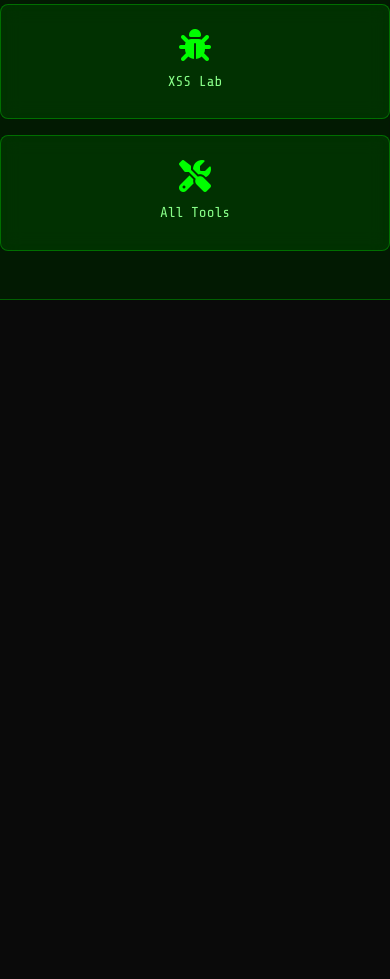
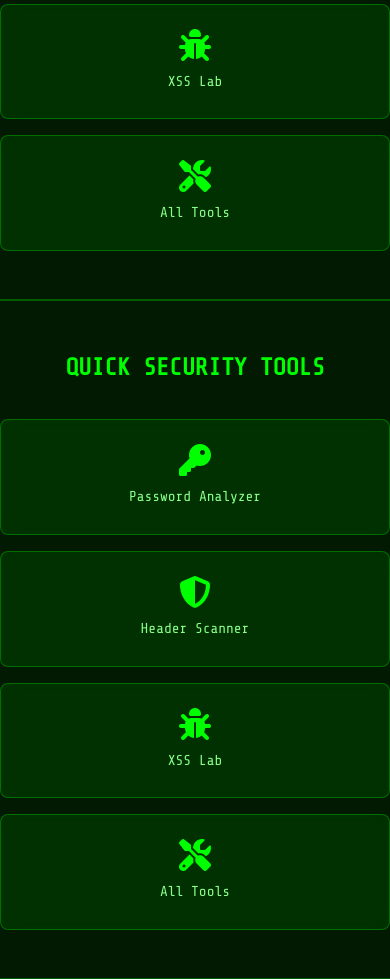
Before and after one commit to umenyi-bryan/Bedusec-, a website: page index.html in a window 390 px wide. Shown: the part 6950-7929 px from the top of the page. Before the commit the page ends 7250 px from the top, so only its background shows below. Drawn offline with nearby package versions, Linux system fonts and the light colour scheme.

Commit message:
feat: Add interactive security tools to homepage
- Add Security Tools link to main navigation with 'NEW' badge
- Add quick tools access section to homepage hero
- Create password strength analyzer tool
- Create security header scanner tool
- Create XSS learning lab
- Create security tools dashboard page
- Add responsive styling for new components

```diff
--- a/index.html
+++ b/index.html
@@ -1049,3 +1049,78 @@
             font-size: 0.9rem;
         }
     </style>
+
+    <!-- Quick Tools Access -->
+    <section class="quick-tools">
+        <div class="container">
+            <h3 class="tools-title">QUICK SECURITY TOOLS</h3>
+            <div class="tools-grid">
+                <div class="tool-card" onclick="window.location.href='password-strength.html'">
+                    <i class="fas fa-key"></i>
+                    <span>Password Analyzer</span>
+                </div>
+                <div class="tool-card" onclick="window.location.href='header-scanner.html'">
+                    <i class="fas fa-shield-alt"></i>
+                    <span>Header Scanner</span>
+                </div>
+                <div class="tool-card" onclick="window.location.href='xss-lab.html'">
+                    <i class="fas fa-bug"></i>
+                    <span>XSS Lab</span>
+                </div>
+                <div class="tool-card" onclick="window.location.href='security-tools.html'">
+                    <i class="fas fa-tools"></i>
+                    <span>All Tools</span>
+                </div>
+            </div>
+        </div>
+    </section>
+
+    <style>
+        .quick-tools {
+            background: rgba(0, 30, 0, 0.8);
+            padding: 3rem 0;
+            border-top: 1px solid rgba(0, 255, 0, 0.3);
+            border-bottom: 1px solid rgba(0, 255, 0, 0.3);
+        }
+        .tools-title {
+            text-align: center;
+            color: #00ff00;
+            font-family: 'Share Tech Mono', monospace;
+            margin-bottom: 2rem;
+            font-size: 1.5rem;
+        }
+        .tools-grid {
+            display: grid;
+            grid-template-columns: repeat(auto-fit, minmax(200px, 1fr));
+            gap: 1rem;
+            max-width: 800px;
+            margin: 0 auto;
+        }
+        .tool-card {
+            background: rgba(0, 255, 0, 0.1);
+            border: 1px solid rgba(0, 255, 0, 0.3);
+            border-radius: 8px;
+            padding: 1.5rem;
+            text-align: center;
+            cursor: pointer;
+            transition: all 0.3s ease;
+            backdrop-filter: blur(10px);
+        }
+        .tool-card:hover {
+            background: rgba(0, 255, 0, 0.2);
+            transform: translateY(-5px);
+            border-color: #00ff00;
+            box-shadow: 0 10px 20px rgba(0, 255, 0, 0.3);
+        }
+        .tool-card i {
+            font-size: 2rem;
+            color: #00ff00;
+            margin-bottom: 0.5rem;
+            display: block;
+        }
+        .tool-card span {
+            color: #88ff88;
+            font-family: 'Share Tech Mono', monospace;
+            font-size: 0.9rem;
+        }
+    </style>
--- a/style.css
+++ b/style.css
@@ -1862,3 +1862,90 @@ body {
         padding: 1px 4px;
     }
 }
+
+/* Security Tools Navigation */
+.cyber-nav .nav-links li a[href="security-tools.html"] {
+    position: relative;
+}
+
+.cyber-nav .nav-links li a[href="security-tools.html"]::after {
+    content: "NEW";
+    position: absolute;
+    top: -8px;
+    right: -8px;
+    background: #ff0080;
+    color: white;
+    font-size: 0.6rem;
+    padding: 2px 6px;
+    border-radius: 4px;
+    animation: pulse 2s infinite;
+}
+
+/* Quick Tools Section */
+.quick-tools {
+    background: rgba(0, 30, 0, 0.8);
+    padding: 3rem 0;
+    border-top: 1px solid rgba(0, 255, 0, 0.3);
+    border-bottom: 1px solid rgba(0, 255, 0, 0.3);
+}
+
+.tools-title {
+    text-align: center;
+    color: #00ff00;
+    font-family: 'Share Tech Mono', monospace;
+    margin-bottom: 2rem;
+    font-size: 1.5rem;
+}
+
+.tools-grid {
+    display: grid;
+    grid-template-columns: repeat(auto-fit, minmax(200px, 1fr));
+    gap: 1rem;
+    max-width: 800px;
+    margin: 0 auto;
+}
+
+.tool-card {
+    background: rgba(0, 255, 0, 0.1);
+    border: 1px solid rgba(0, 255, 0, 0.3);
+    border-radius: 8px;
+    padding: 1.5rem;
+    text-align: center;
+    cursor: pointer;
+    transition: all 0.3s ease;
+    backdrop-filter: blur(10px);
+}
+
+.tool-card:hover {
+    background: rgba(0, 255, 0, 0.2);
+    transform: translateY(-5px);
+    border-color: #00ff00;
+    box-shadow: 0 10px 20px rgba(0, 255, 0, 0.3);
+}
+
+.tool-card i {
+    font-size: 2rem;
+    color: #00ff00;
+    margin-bottom: 0.5rem;
+    display: block;
+}
+
+.tool-card span {
+    color: #88ff88;
+    font-family: 'Share Tech Mono', monospace;
+    font-size: 0.9rem;
+}
+
+/* Mobile Responsive */
+@media (max-width: 768px) {
+    .tools-grid {
+        grid-template-columns: repeat(2, 1fr);
+    }
+
+    .cyber-nav .nav-links li a[href="security-tools.html"]::after {
+        top: -5px;
+        right: -5px;
+        font-size: 0.5rem;
+        padding: 1px 4px;
+    }
+}
```
